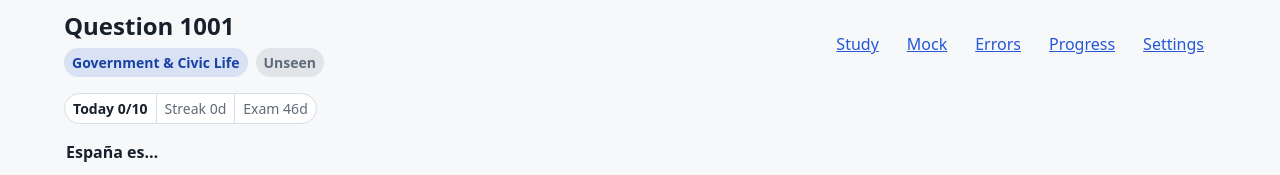
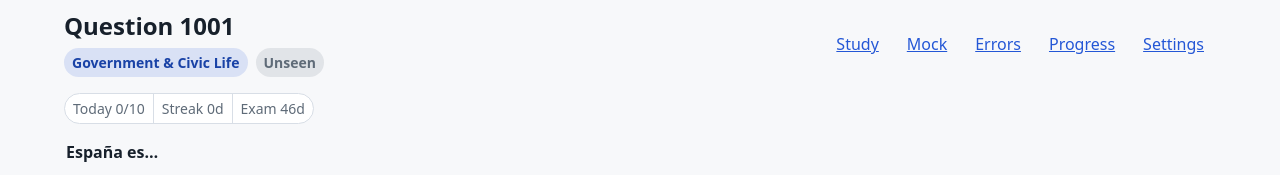
Before and after one commit to IFAKA/ccse-prep, a Next.js app: page /study in a window 1280 px wide. Shown: the top 175 px of the page. Built offline with nearby package versions, Linux system fonts and the light colour scheme.

Commit message:
fix: normalize daily goal text

```diff
--- a/src/app/ccse.css
+++ b/src/app/ccse.css
@@ -5,7 +5,7 @@
   .daily-goal { display: flex; flex-wrap: nowrap; align-items: center; align-self: flex-start; min-height: 1.75rem; max-width: 100%; margin: 0; border: var(--nf-border-width) solid var(--nf-color-border); border-radius: var(--nf-radius-pill); background: var(--nf-color-surface); color: var(--nf-color-muted); font-size: var(--nf-text-sm); white-space: nowrap; overflow: hidden; }
   .daily-goal > * { padding: var(--nf-space-1) var(--nf-space-2); }
   .daily-goal > * + * { border-inline-start: var(--nf-border-width) solid var(--nf-color-border); }
-  .daily-goal > strong { color: var(--nf-color-text); }
+  .daily-goal > strong { color: inherit; font-weight: inherit; }
   .daily-goal[data-complete="true"] { border-color: var(--nf-color-border); }
   .daily-goal[data-complete="true"] > strong { margin-block: calc(-1 * var(--nf-border-width)); margin-inline-start: calc(-1 * var(--nf-border-width)); border: var(--nf-border-width) solid var(--nf-color-success); border-radius: var(--nf-radius-pill) 0 0 var(--nf-radius-pill); background: color-mix(in srgb, var(--nf-color-success) 14%, var(--nf-color-surface)); color: var(--nf-color-success); }
   @media (max-width: 55.99rem) {
```
